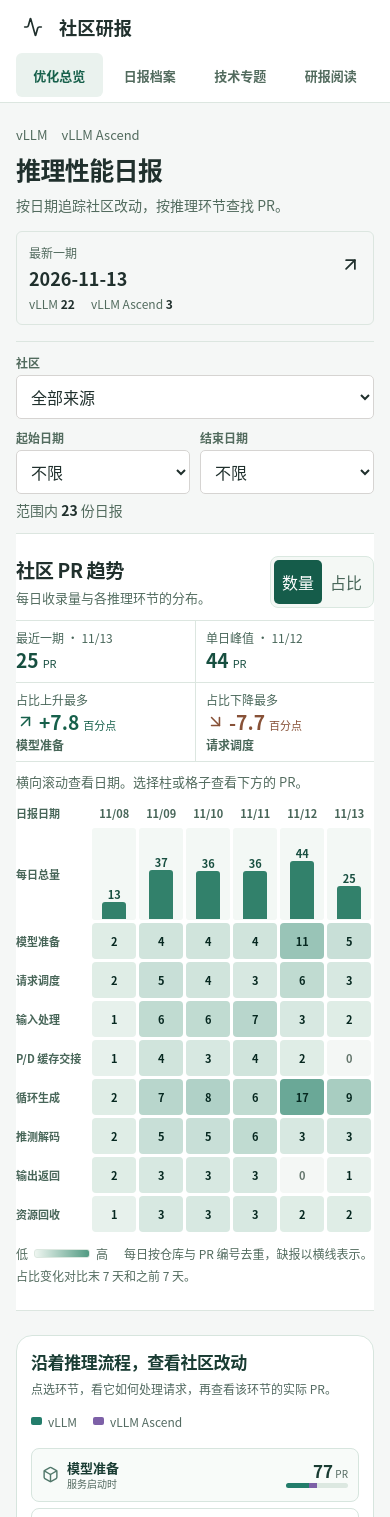
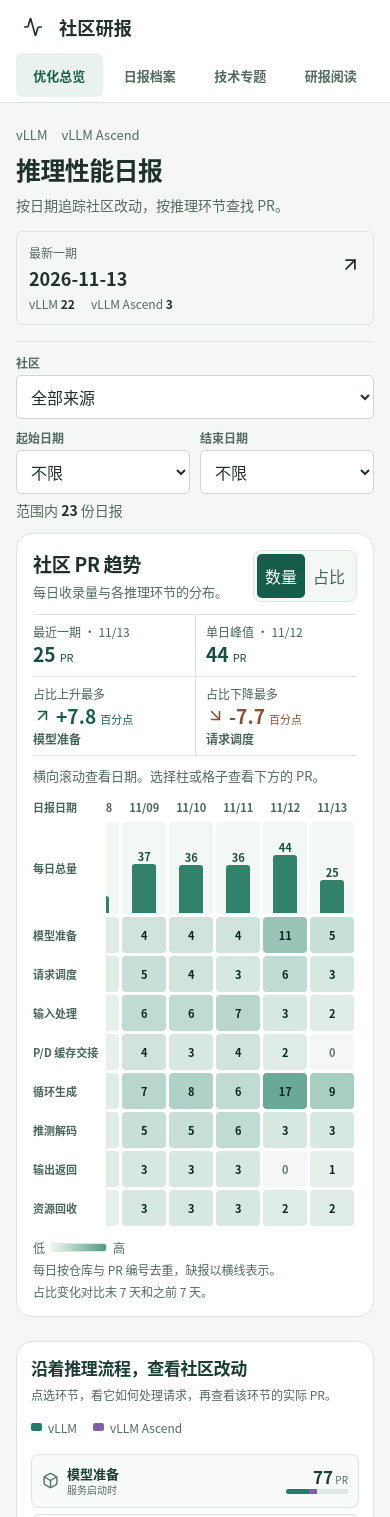
Before and after one commit to intellistream/auto-research-report-website, a React (Vite) app: page / in a window 390 px wide. Shown: the top 1517 px of the page. Built offline with nearby package versions, Linux system fonts and the light colour scheme.

Commit message:
Fix trend panel borders and responsive content spacing

```diff
--- a/src/pages/report-trends.css
+++ b/src/pages/report-trends.css
@@ -1,7 +1,9 @@
 .report-trends {
   margin-bottom: 24px;
-  padding: 22px 0 26px;
-  border-block: 1px solid var(--site-line);
+  min-width: 0;
+  padding: 24px;
+  border: 1px solid var(--site-line);
+  border-radius: 16px;
   background: #fff;
 }
 
@@ -83,6 +85,7 @@
 .trend-sr-only { position: absolute; width: 1px; height: 1px; clip-path: inset(50%); overflow: hidden; }
 
 @media (max-width: 650px) {
+  .report-trends { padding: 16px; }
   .report-trends-heading { align-items: start; flex-wrap: nowrap; gap: 7px; }
   .report-trends-heading p { line-height: 1.5; }
   .report-trends-toggle button { padding-inline: 8px; white-space: nowrap; }
```
